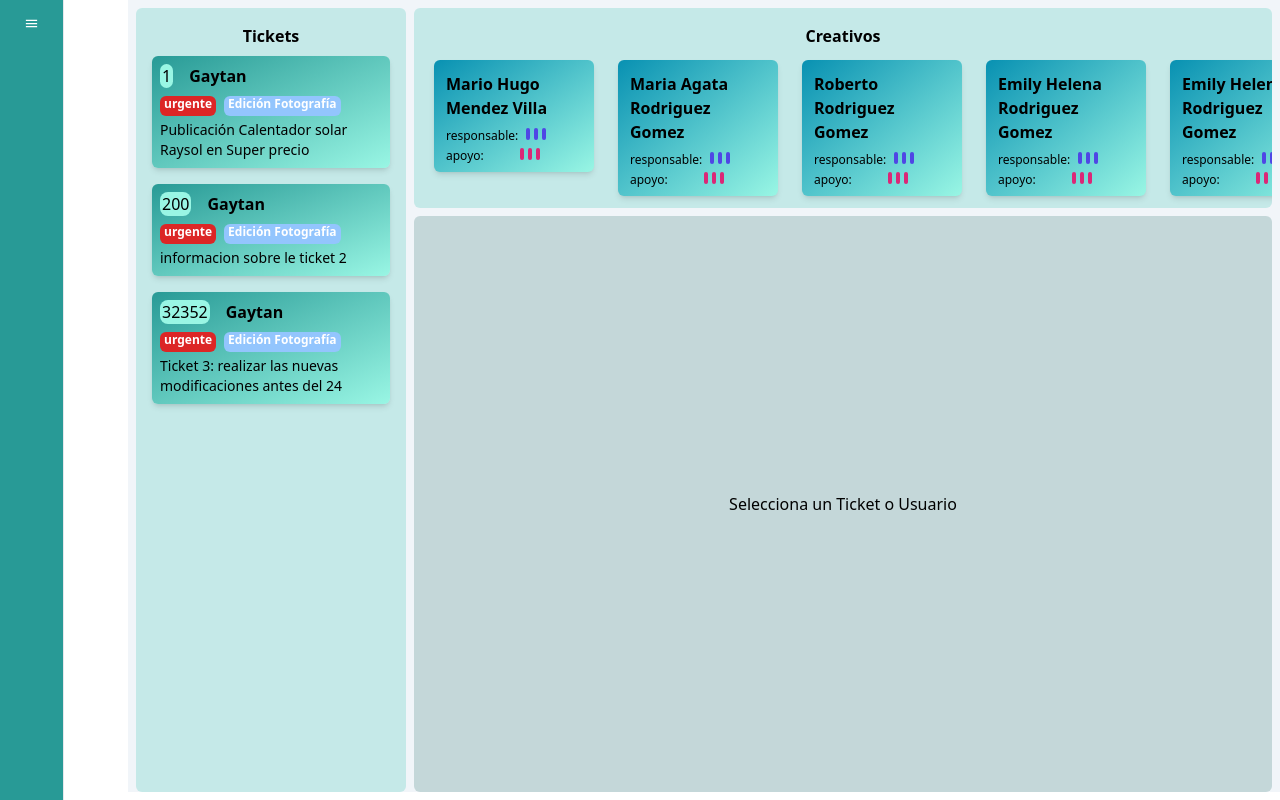
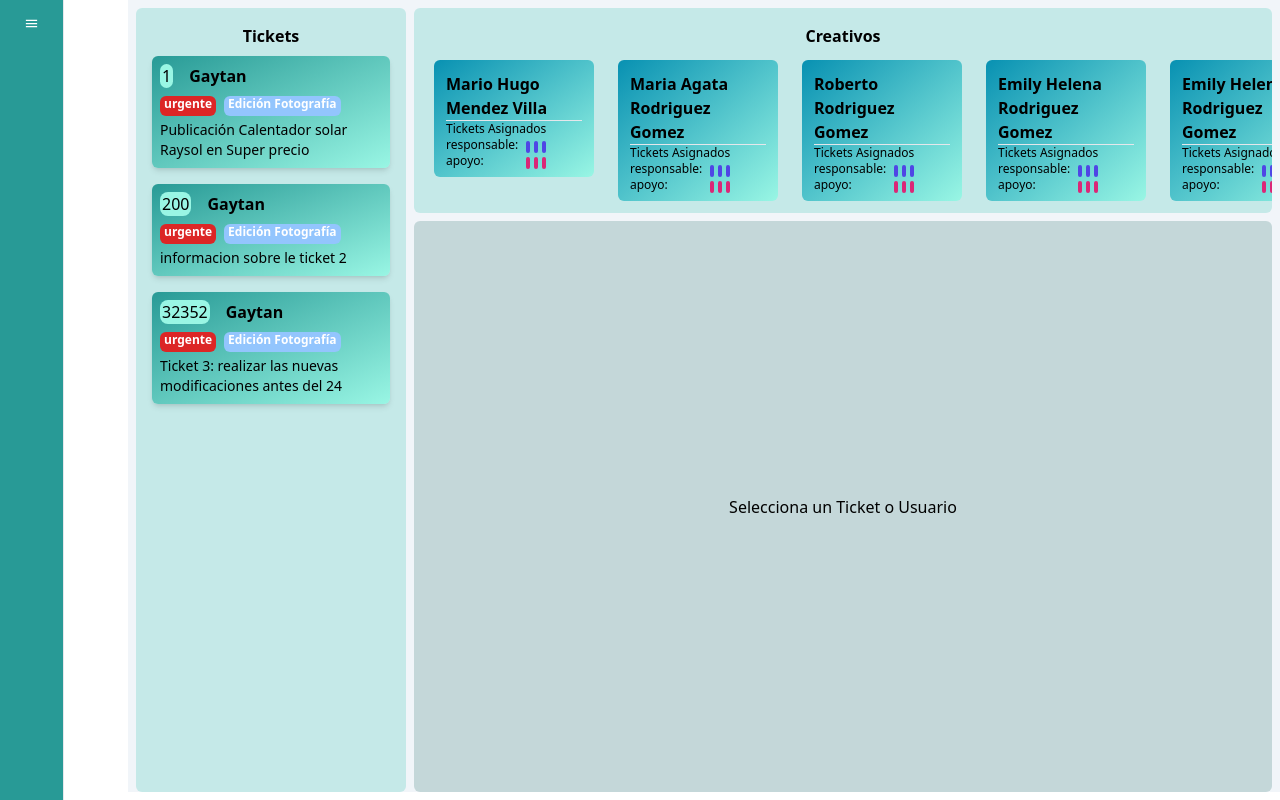
Before and after one commit to LeiWithP/tickets-frontend, a React (Vite) app: page /landing/campanas in a window 1280 px wide. Built offline with nearby package versions, Linux system fonts and the light colour scheme.

Commit message:
Improvement on UserCard

```diff
--- a/src/Data/TestData.jsx
+++ b/src/Data/TestData.jsx
@@ -4,6 +4,7 @@ export const tareasIniciales = [
     peticion: "Publicación Calentador solar Raysol en Super precio",
     medio_origen: "Correo",
     fecha_limite: "06/04/2023",
+    fecha_solicitud: "02/03/2023",
     prioridad: "1-URGENTE",
     servidor_ubicacion: "",
     actividad: "Web",
@@ -28,6 +29,7 @@ export const tareasIniciales = [
     peticion: "informacion sobre le ticket 2",
     medio_origen: "Correo",
     fecha_limite: "06/04/2023",
+    fecha_solicitud: "02/03/2023",
     prioridad: "1-URGENTE",
     servidor_ubicacion: "",
     actividad: "Web",
@@ -52,6 +54,7 @@ export const tareasIniciales = [
     peticion: "Ticket 3: realizar las nuevas modificaciones antes del 24",
     medio_origen: "Correo",
     fecha_limite: "06/04/2023",
+    fecha_solicitud: "02/03/2023",
     prioridad: "1-URGENTE",
     servidor_ubicacion: "",
     actividad: "Web",
--- a/src/components/Card/TicketCard.jsx
+++ b/src/components/Card/TicketCard.jsx
@@ -1,19 +1,22 @@
 import React from "react";
+import StateTag from "../Tag/StateTag";
+import ActivityTag from "../Tag/ActivityTag";
 
 export const TicketCard = () => {
   return (
-    <a href="#">
-      <div class="my-2 mx-2 max-w-sm p-6 hover:scale-95 bg-gradient-to-r from-primary to-green-200 border border-gray-200 rounded-lg shadow dark:bg-gray-800 dark:border-gray-700">
-        <h5 class="mb-2 text-2xl font-bold tracking-tight text-gray-900 dark:text-white">
-          Nombre del Ticket
-        </h5>
-        <p class="mb-3 font-normal text-gray-700 dark:text-gray-400">
-          informacion del ticket
-        </p>
-        <div className="my-2 w-24 text-xs rounded-3xl border-none bg-green-300 text-center shadow-lg">
-          Completado
-        </div>
+    <div
+      // onClick={onClick}
+      className={`mx-2 mb-4 p-2 h-fit bg-gradient-to-br from-primary to-teal-200 rounded-md hover:scale-95 flex flex-col shadow-md`}
+    >
+      <div className="bg-slate-000 flex pb-2">
+        <p className="px-0.5 bg-teal-200 rounded-lg">ID</p>
+        <p className="ml-4 font-semibold">empresa</p>
       </div>
-    </a>
+      <div className="bg-slate-000 flex pb-1">
+        <StateTag state="urgente" />
+        <ActivityTag activity="Edición Fotografía" />
+      </div>
+      <div className="bg-slate-000 flex text-sm h-auto">Lorem ipsum, dolor sit amet consectetur</div>
+    </div>
   );
 };
--- a/src/components/Card/UserCard.jsx
+++ b/src/components/Card/UserCard.jsx
@@ -3,21 +3,34 @@ import { tareasIniciales } from "../../Data/TestData";
 
 const Usercard = ({ user }) => {
   return (
-    <div className="m-3 p-1 flex flex-col bg-white rounded-md hover:scale-95 w-40  bg-gradient-to-br from-cyan-600 to-teal-200 shadow-md">
-      <div className="m-2 font-semibold">
+    <div className="m-3 p-1 flex flex-col bg-white rounded-md hover:shadow-md w-40  bg-gradient-to-br from-cyan-600 to-teal-200">
+      <div className="mx-2 mt-2 font-semibold border-b">
         {user.first_name} {user.last_name}
       </div>
-      <div className="flex px-2 pb-1">
-        <div className="text-xs mr-2">responsable: </div>
-        {tareasIniciales.map((tarea) => (
-          <div key={tarea.id} className="w-1 h-3 mr-1 bg-indigo-600 rounded-full"></div>
-        ))}
-      </div>
-      <div className="flex px-2 pb-1">
-      <div className="text-xs mr-9">apoyo: </div>
-        {tareasIniciales.map((tarea) => (
-          <div key={tarea.id} className="w-1 h-3 mr-1 bg-pink-600 rounded-full"></div>
-        ))}
+      <div className="px-2 text-xs">Tickets Asignados</div>
+      <div className="flex pb-1 px-2">
+        <div className="flex flex-col text-xs">
+          <p>responsable: </p>
+          <p>apoyo: </p>
+        </div>
+        <div className="flex flex-col ml-2">
+          <div className="flex mt-1">
+            {tareasIniciales.map((tarea) => (
+              <div
+                key={tarea.id}
+                className="w-1 h-3 mr-1 bg-indigo-600 rounded-full"
+              ></div>
+            ))}
+          </div>
+          <div className="flex mt-1">
+            {tareasIniciales.map((tarea) => (
+              <div
+                key={tarea.id}
+                className="w-1 h-3 mr-1 bg-pink-600 rounded-full"
+              ></div>
+            ))}
+          </div>
+        </div>
       </div>
     </div>
   );
--- /dev/null
+++ b/src/layouts/ThreeCol.jsx
@@ -0,0 +1,19 @@
+import React from "react";
+
+const ThreeCol = ({ leftChild, middleChild, rightChild }) => {
+  return (
+    <div className="h-full p-1 bg-slate-100 flex">
+      <div className="h-full w-1/4 m-1 p-2 bg-teal-500 flex-col rounded-md bg-opacity-20">
+        {leftChild}
+      </div>
+      <div className="h-full w-2/4 m-1 p-2 bg-teal-800 flex-col grow rounded-md bg-opacity-20">
+        {middleChild}
+      </div>
+      <div className="h-full w-1/8 m-1 p-2 bg-teal-500 rounded-md flex-col bg-opacity-20">
+        {rightChild}
+      </div>
+    </div>
+  );
+};
+
+export default ThreeCol;
--- a/src/pages/Authentification/Login.jsx
+++ b/src/pages/Authentification/Login.jsx
@@ -12,16 +12,16 @@ function Login() {
 
   const [prioridades, setPrioridades] = useState([]);
 
-  useEffect(() => {
-    axios
-      .get(`${API_ROUTE}prioridad/`)
-      .then((response) => setPrioridades(response.data))
-      .catch((error) => console.error(error));
-  }, []);
+  // useEffect(() => {
+  //   axios
+  //     .get(`${API_ROUTE}prioridad/`)
+  //     .then((response) => setPrioridades(response.data))
+  //     .catch((error) => console.error(error));
+  // }, []);
 
   const handleSubmit = async (event) => {
     event.preventDefault();
-    console.log(prioridades);
+    //console.log(prioridades);
     setIsLoading(true);
     try {
       const response = await axios.post(`${API_ROUTE}login/`, {
```
